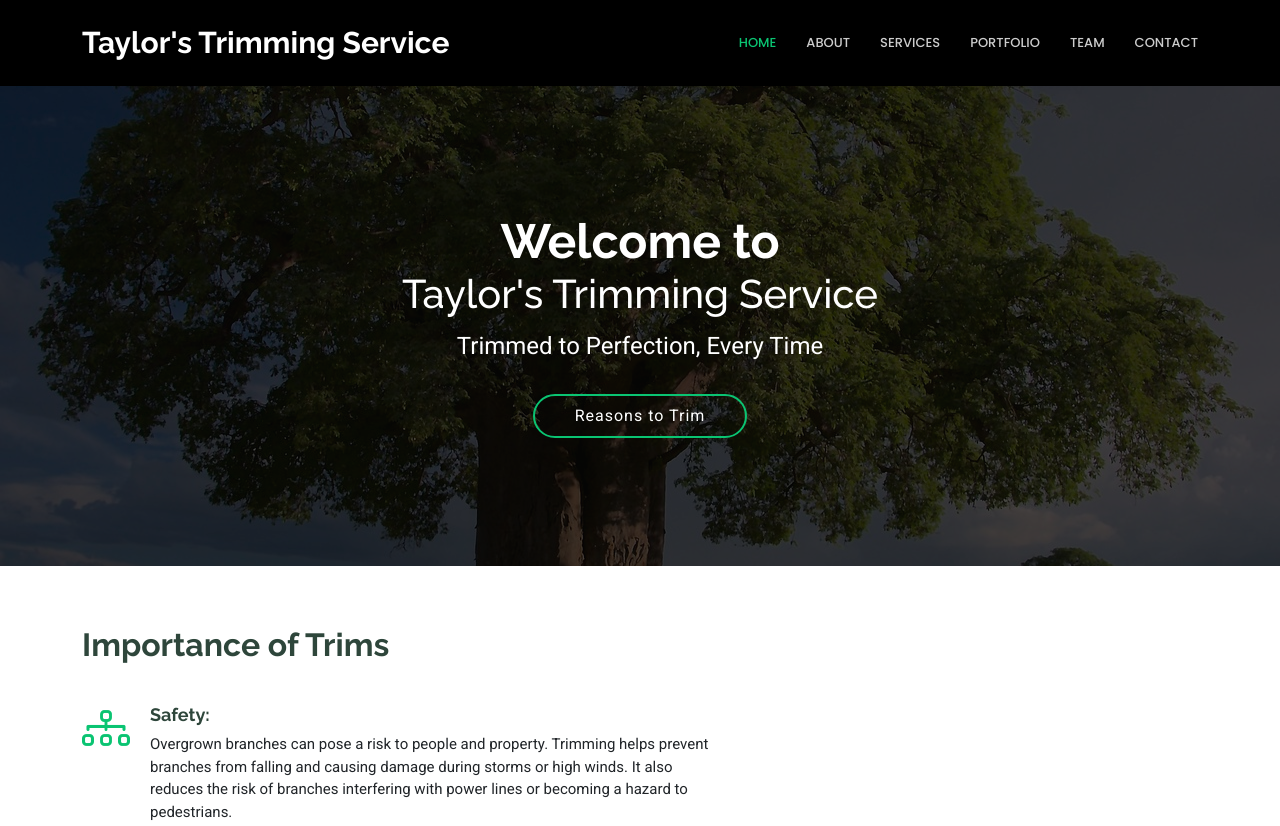
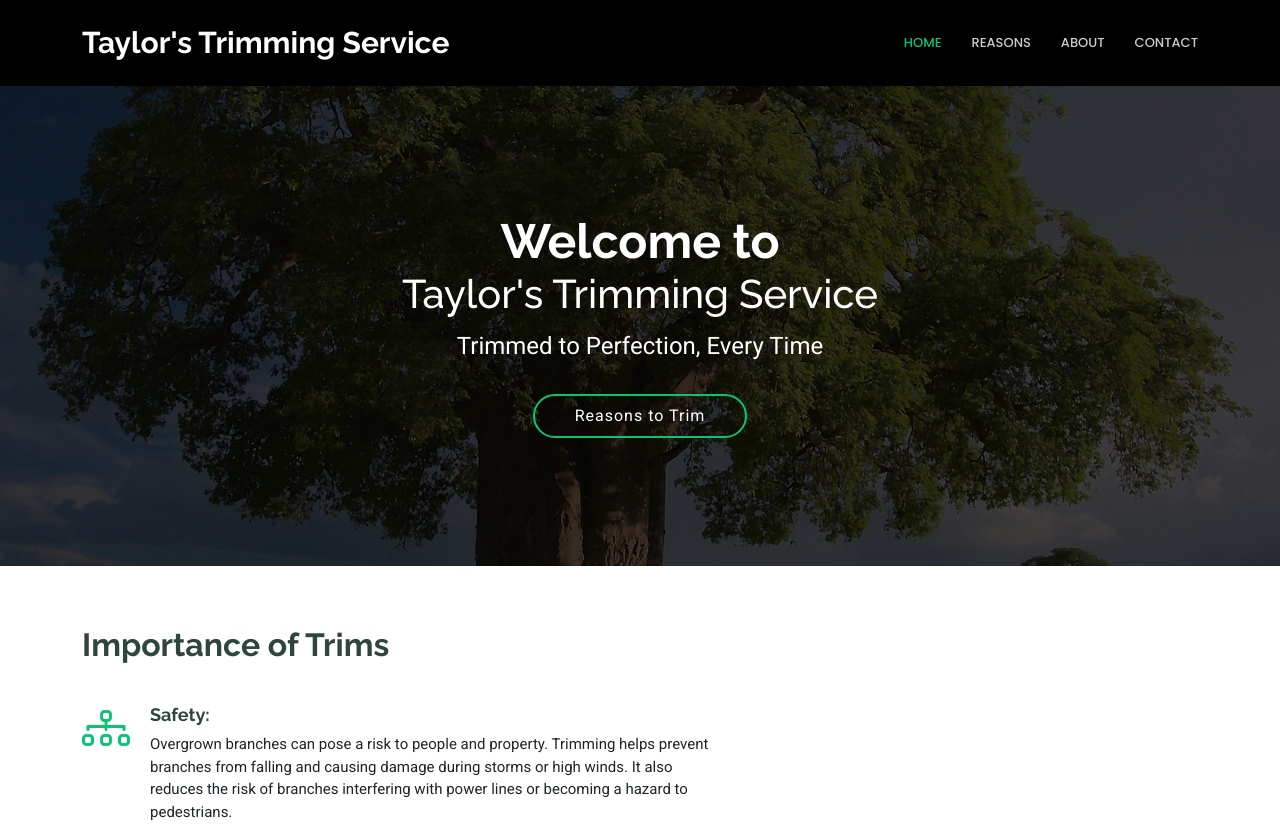
Before and after one commit to POG-Web-Design-LLC/TaylorTrimming, a plain HTML site: page index.html in a window 1280 px wide. Shown: the top 826 px of the page. Drawn offline with Linux system fonts and the light colour scheme.

Commit message:
Final push before reaching out to Taylor's Trimming Services.

```diff
--- a/index.html
+++ b/index.html
@@ -43,10 +43,8 @@
       <nav id="navmenu" class="navmenu">
         <ul>
           <li><a href="#hero" class="active">Home</a></li>
-          <li><a href="#about">About</a></li>
-          <li><a href="#services">Services</a></li>
-          <li><a href="#portfolio">Portfolio</a></li>
-          <li><a href="#team">Team</a></li>
+          <li><a href="#about">Reasons</a></li>
+          <li><a href="#call-to-action">About</a></li>
           <li><a href="#contact">Contact</a></li>
         </ul>
         <i class="mobile-nav-toggle d-xl-none bi bi-list"></i>
```
Also changed, not shown: assets/css/main.css (line endings or trailing spaces).
